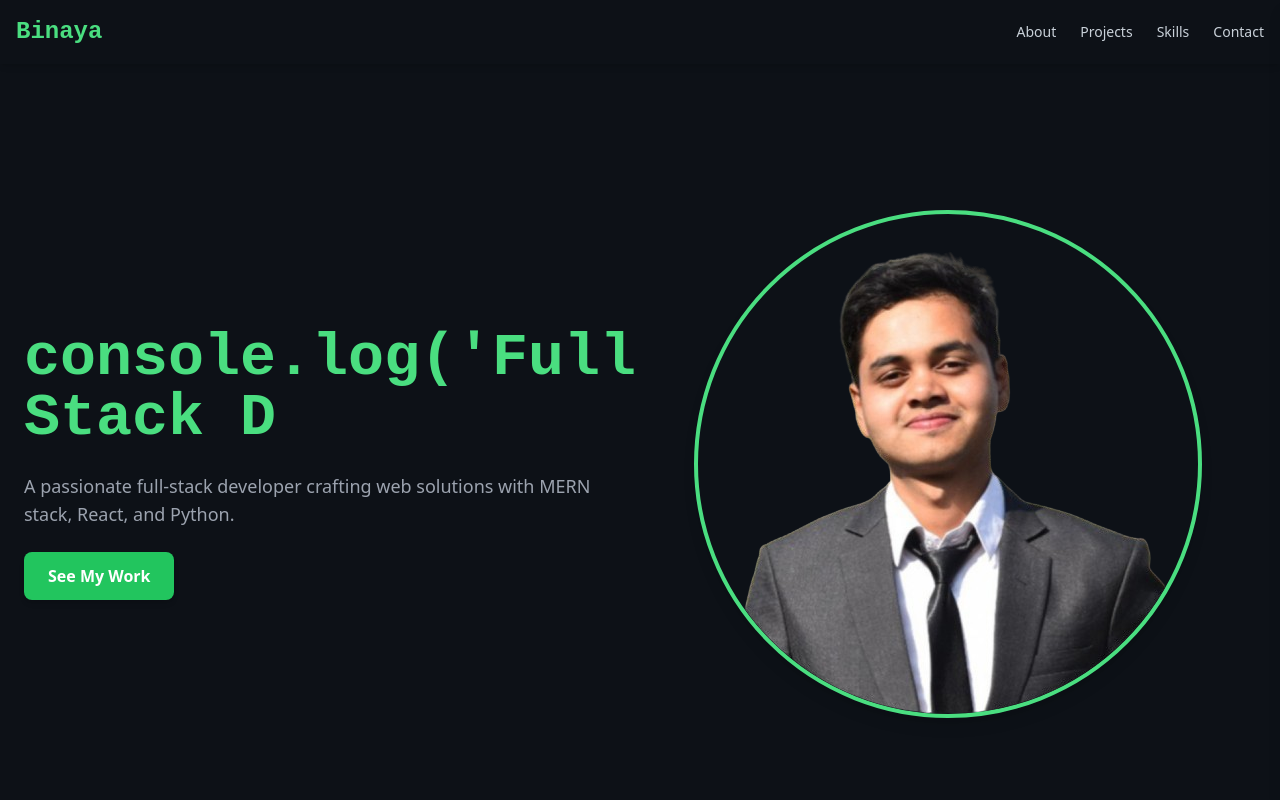
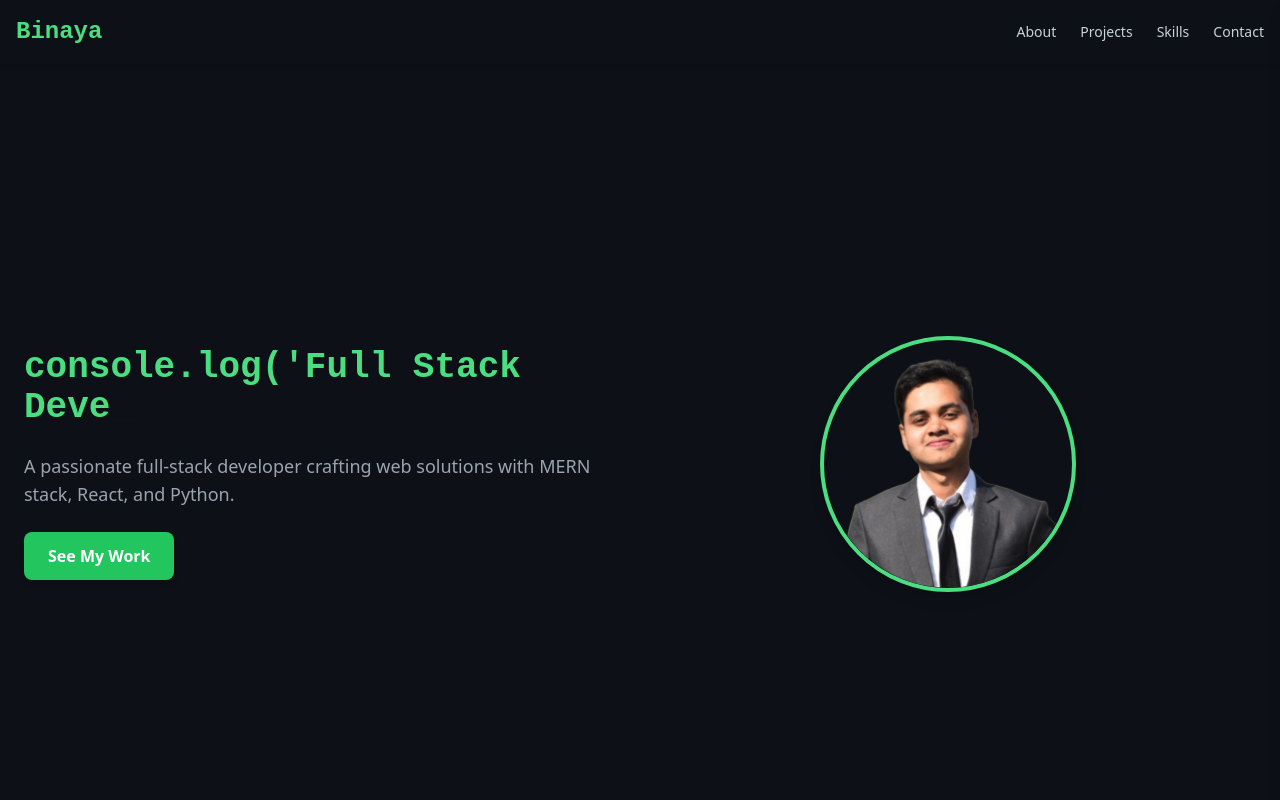
Before and after one commit to BinayRajThapa/portfolio-website, a React (Create React App) app: page / in a window 1280 px wide. Shown: the top 800 px of the page. Built offline with nearby package versions, Linux system fonts and the light colour scheme.

Commit message:
Replaced react-typical with react-simple-typewriter

```diff
--- a/package.json
+++ b/package.json
@@ -18,7 +18,6 @@
     "react-scroll-to-bottom": "^4.2.0",
     "react-simple-typewriter": "^5.0.1",
     "react-slick": "^0.30.3",
-    "react-typical": "^0.1.3",
     "slick-carousel": "^1.8.1",
     "web-vitals": "^2.1.4"
   },
--- a/src/components/Hero.jsx
+++ b/src/components/Hero.jsx
@@ -1,6 +1,6 @@
 import React from 'react';
 import { motion } from 'framer-motion';
-import Typical from 'react-typical';
+import { Typewriter } from 'react-simple-typewriter';
 
 const Hero = () => {
   return (
@@ -12,20 +12,26 @@ const Hero = () => {
     >
       {/* Left: Text content */}
       <div className="flex-1 text-center md:text-left">
-        <h1 className="text-4xl md:text-6xl font-bold mb-6 text-green-400 font-mono">
-          <Typical
-            steps={[
-              "const name = 'Binaya Raj Thapa';", 1500,
-              "console.log('Full Stack Developer')", 1500,
-              "return <AwesomeCode />;", 1500
+        <h1 className="text-2xl md:text-4xl font-bold mb-6 text-green-400 font-mono leading-relaxed">
+          <Typewriter
+            words={[
+              "const name = 'Binaya Raj Thapa';",
+              "console.log('Full Stack Developer');",
+              'return <AwesomeCode />;',
             ]}
             loop={Infinity}
-            wrapper="span"
+            cursor
+            cursorStyle="_"
+            typeSpeed={50}
+            deleteSpeed={40}
+            delaySpeed={2000}
           />
         </h1>
+
         <p className="text-gray-400 text-lg mb-6 max-w-xl">
           A passionate full-stack developer crafting web solutions with MERN stack, React, and Python.
         </p>
+
         <a
           href="#projects"
           className="inline-block px-6 py-3 bg-green-500 text-white font-semibold rounded-lg shadow-md hover:bg-green-600 transition duration-300"
@@ -36,7 +42,7 @@ const Hero = () => {
 
       {/* Right: Image */}
       <div className="flex-1 mt-10 md:mt-0 flex justify-center">
-        <div className="w-100 h-100 rounded-full overflow-hidden border-4 border-green-400 shadow-lg">
+        <div className="w-64 h-64 rounded-full overflow-hidden border-4 border-green-400 shadow-lg">
           <img
             src="/images/binaya.png"
             alt="Binaya Raj Thapa"
```
Also changed, not shown: 1 other file (tests, documents, lock files or other folders).
